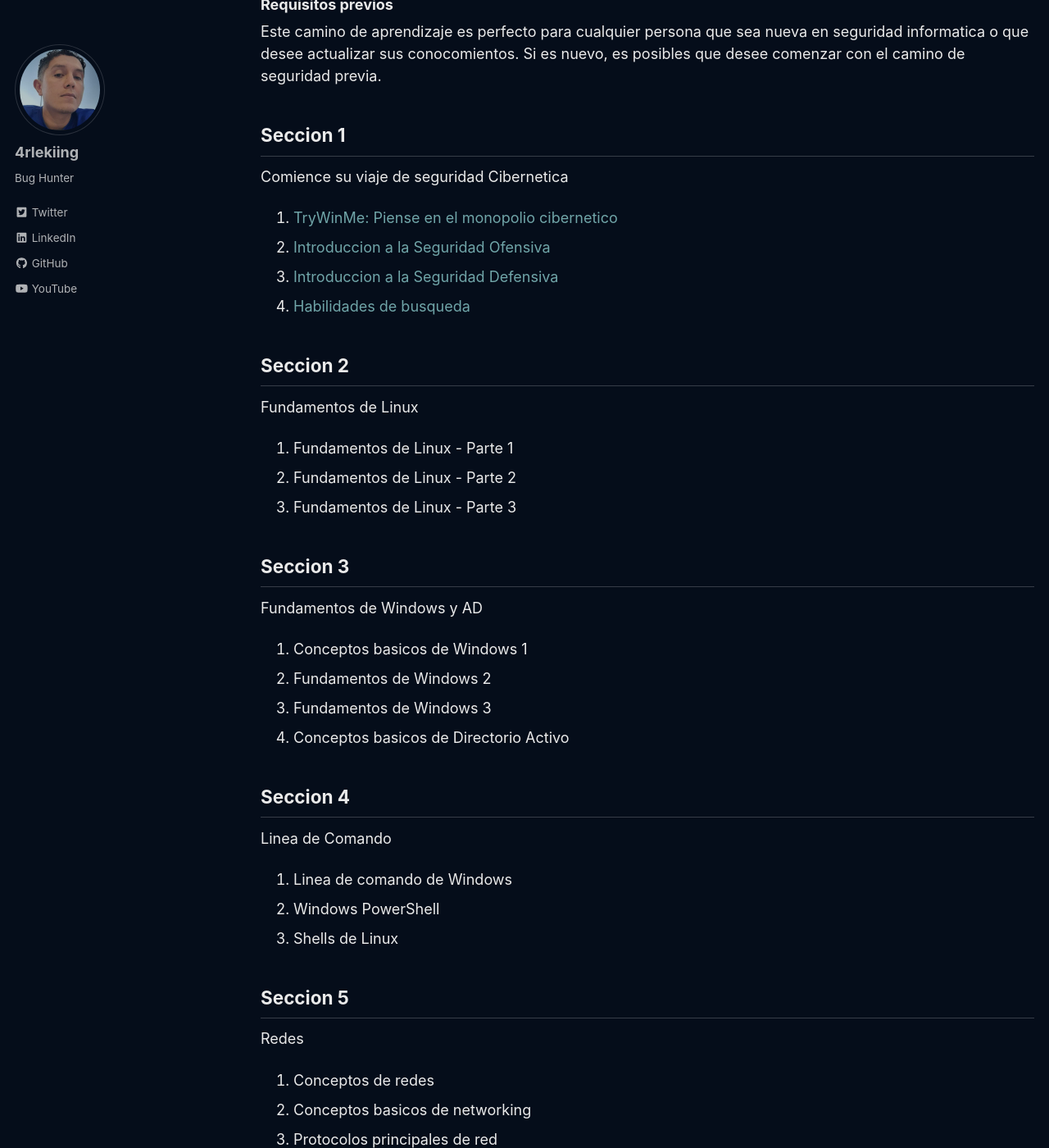
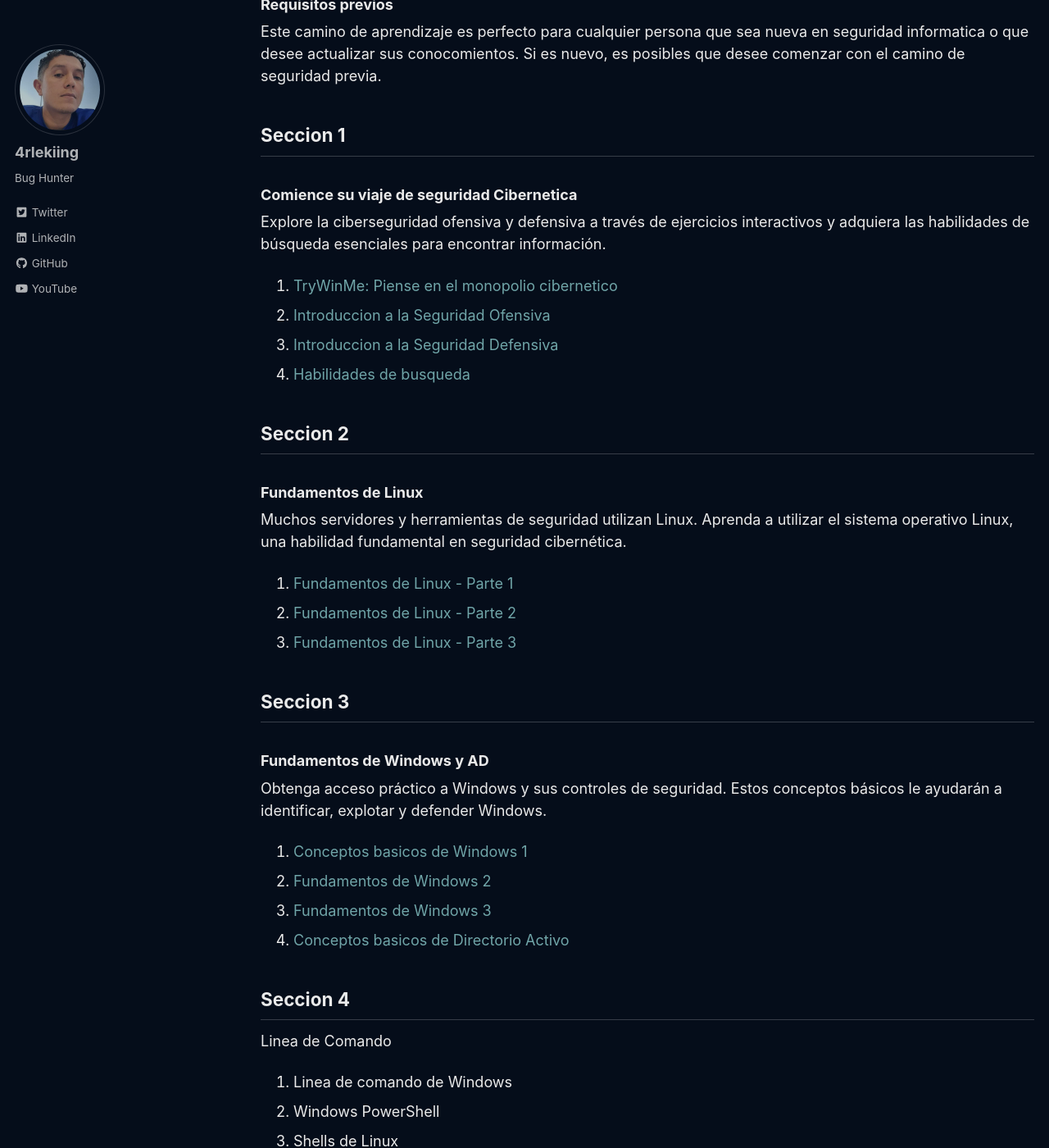
Before and after one commit to 4rleki-ing/try.github.io, a Jekyll site: the page built from _posts/2024-02-16-Seguridad-Informatica-101.md, in a window 1280 px wide and 1400 px high, scrolled down 1120 px. Shown: the whole window at 82% size. Built offline with Jekyll 4.4.1, drawn with Linux system fonts in a browser that asks for light colours; cached includes are drawn as plain includes; a script that is not in the unit is left out; some of the changed text lies outside the part shown.

Commit message:
Update 2024-02-16-Seguridad-Informatica-101.md

```diff
--- a/_posts/2024-02-16-Seguridad-Informatica-101.md
+++ b/_posts/2024-02-16-Seguridad-Informatica-101.md
@@ -10,7 +10,7 @@ header:
 categories:
   - Lectura
 tags:
-  - Gestión de eventos
+  - Seguridad Informatica 101
 ---
 
 ![Portada](https://tryhackme.4kiing.net/assets/images/Gestion-Eventos/Portada.jpg)
@@ -28,24 +28,27 @@ Este camino cubre los conceptos y aplicaciones fundamentales en lo siguiente:
 Este camino de aprendizaje es perfecto para cualquier persona que sea nueva en seguridad informatica o que desee actualizar sus conocomientos. Si es nuevo, es posibles que desee comenzar con el camino de seguridad previa.
 
 ## Seccion 1
-Comience su viaje de seguridad Cibernetica
+### Comience su viaje de seguridad Cibernetica
+Explore la ciberseguridad ofensiva y defensiva a través de ejercicios interactivos y adquiera las habilidades de búsqueda esenciales para encontrar información.
 1. [TryWinMe: Piense en el monopolio cibernetico]()
 2. [Introduccion a la Seguridad Ofensiva]()
 3. [Introduccion a la Seguridad Defensiva]()
 4. [Habilidades de busqueda]()
 
 ## Seccion 2
-Fundamentos de Linux
-1. Fundamentos de Linux - Parte 1
-2. Fundamentos de Linux - Parte 2
-3. Fundamentos de Linux - Parte 3
+### Fundamentos de Linux
+Muchos servidores y herramientas de seguridad utilizan Linux. Aprenda a utilizar el sistema operativo Linux, una habilidad fundamental en seguridad cibernética.
+1. [Fundamentos de Linux - Parte 1]()
+2. [Fundamentos de Linux - Parte 2]()
+3. [Fundamentos de Linux - Parte 3]()
 
 ## Seccion 3
-Fundamentos de Windows y AD
-1. Conceptos basicos de Windows 1
-2. Fundamentos de Windows 2
-3. Fundamentos de Windows 3
-4. Conceptos basicos de Directorio Activo
+### Fundamentos de Windows y AD
+Obtenga acceso práctico a Windows y sus controles de seguridad. Estos conceptos básicos le ayudarán a identificar, explotar y defender Windows.
+1. [Conceptos basicos de Windows 1]()
+2. [Fundamentos de Windows 2]()
+3. [Fundamentos de Windows 3]()
+4. [Conceptos basicos de Directorio Activo]()
 
 ## Seccion 4
 Linea de Comando
```
